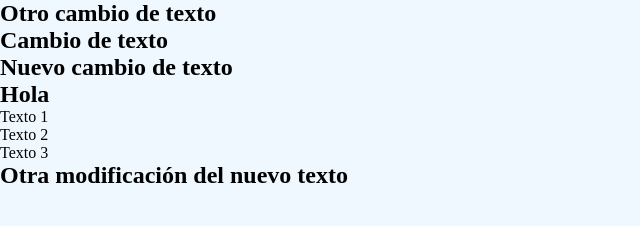
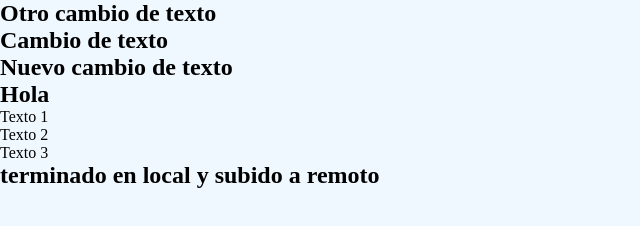
Before and after one commit to EloyClemente/git-2, a plain HTML site: page index.html in a window 1280 px wide. Shown: the whole page, without its empty margins (0-640 px from the left). Drawn offline with Linux system fonts and the light colour scheme.

Commit message:
Terminado en local y subido a remoto

```diff
--- a/index.html
+++ b/index.html
@@ -16,7 +16,7 @@
     <p> Texto 1 </p>
     <p> Texto 2 </p>
     <p> Texto 3 </p>
-    <h2> Otra modificación del nuevo texto </h2>
+    <h2> terminado en local y subido a remoto </h2>
 
     <script src="main.js"></script>
 </body>
```
